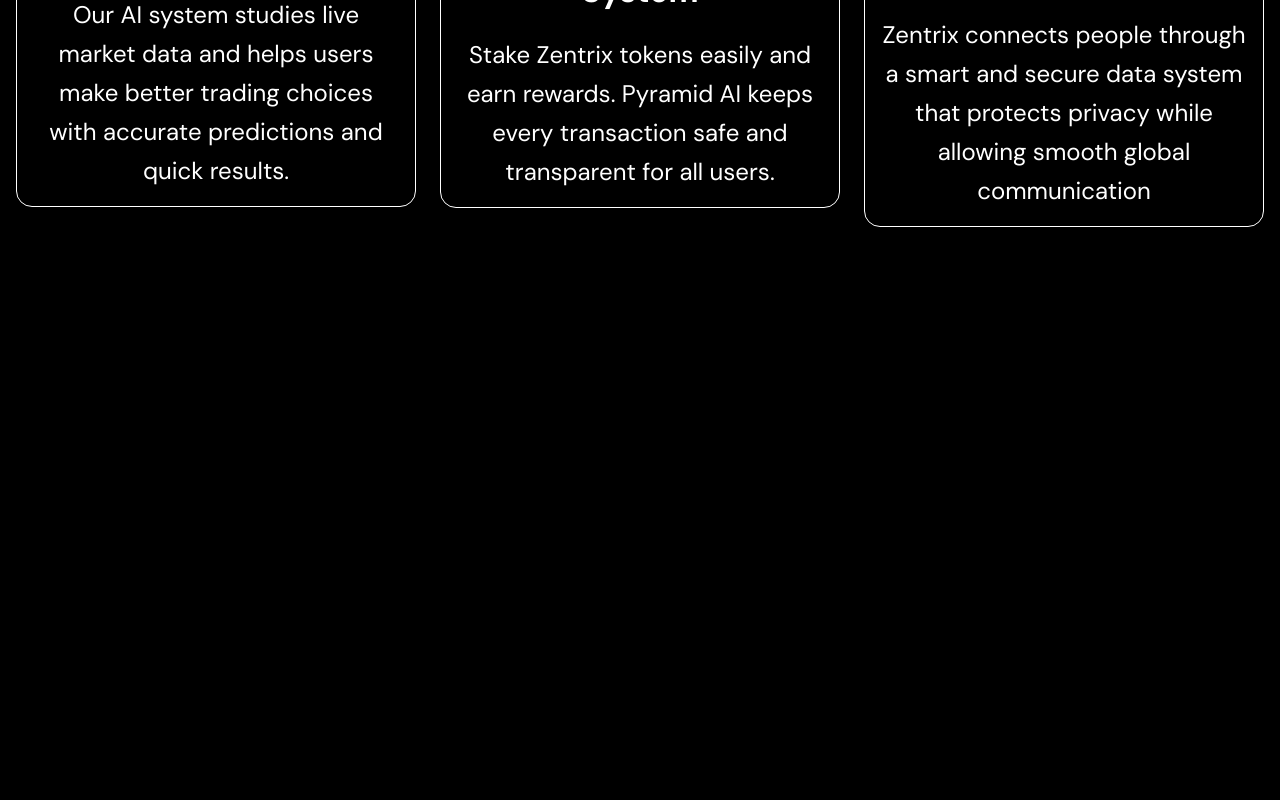
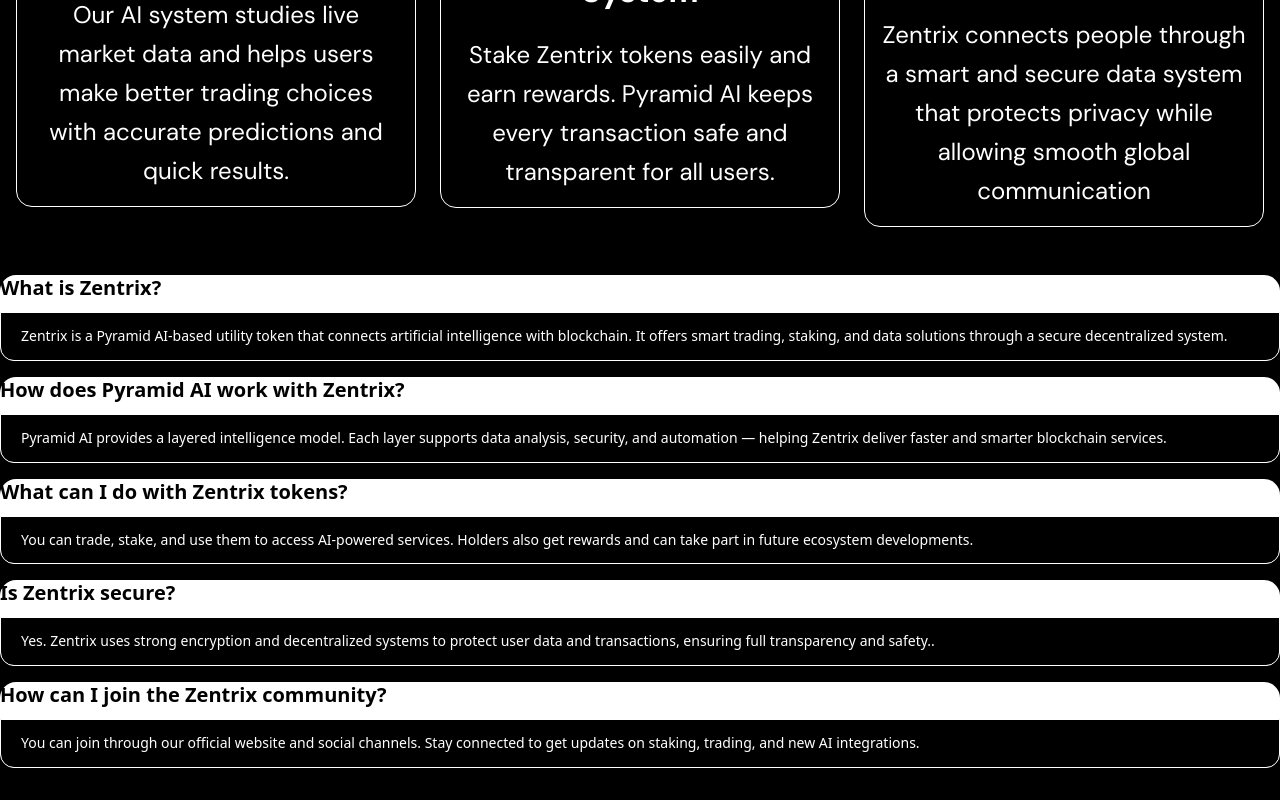
Before and after one commit to Lakindu-R/Zentrix-T00204, a React (Vite) app: page / in a window 1280 px wide. Shown: the part 3431-4231 px from the top of the page. Before the commit the page ends 3674 px from the top, so only its background shows below. Built offline with nearby package versions, Linux system fonts and the light colour scheme.

Commit message:
QA setion create

```diff
--- a/src/App.tsx
+++ b/src/App.tsx
@@ -3,6 +3,7 @@
 import Technology from './pages/pageA/sections/technology';
 import BhdTechnology from './pages/pageA/sections/behindTeachonlgy';
 import Services from './pages/pageA/sections/services';
+import Question from './pages/pageA/sections/question';
 
 function App() {
   return (
@@ -12,6 +13,7 @@
       <Technology />
       <BhdTechnology />
       <Services />
+      <Question />
     </div>
   );
 }
--- /dev/null
+++ b/src/pages/pageA/sections/question.tsx
@@ -0,0 +1,50 @@
+type Question = {
+  title: string;
+  text: string;
+};
+
+const questions: Question[] = [
+  {
+    title: 'What is Zentrix?',
+    text: 'Zentrix is a Pyramid AI-based utility token that connects artificial intelligence with blockchain. It offers smart trading, staking, and data solutions through a secure decentralized system.',
+  },
+  {
+    title: 'How does Pyramid AI work with Zentrix?',
+    text: 'Pyramid AI provides a layered intelligence model. Each layer supports data analysis, security, and automation — helping Zentrix deliver faster and smarter blockchain services.',
+  },
+  {
+    title: 'What can I do with Zentrix tokens?',
+    text: 'You can trade, stake, and use them to access AI-powered services. Holders also get rewards and can take part in future ecosystem developments.',
+  },
+  {
+    title: 'Is Zentrix secure?',
+    text: 'Yes. Zentrix uses strong encryption and decentralized systems to protect user data and transactions, ensuring full transparency and safety..',
+  },
+  {
+    title: 'How can I join the Zentrix community?',
+    text: 'You can join through our official website and social channels. Stay connected to get updates on staking, trading, and new AI integrations.',
+  },
+];
+
+function Question() {
+  return (
+    <section className="mx-auto max-w-[1386px] py-8">
+      <div className="flex flex-col gap-4">
+        {questions.map((question, index) => (
+          <div key={index} className="rounded-2xl bg-white">
+            <h2 className="mb-3 text-xl font-bold text-black">
+              {question.title}
+            </h2>
+            <div className="rounded-b-xl border border-white bg-black px-5 py-3">
+              <p className="text-sm leading-relaxed text-white">
+                {question.text}
+              </p>
+            </div>
+          </div>
+        ))}
+      </div>
+    </section>
+  );
+}
+
+export default Question;
```
